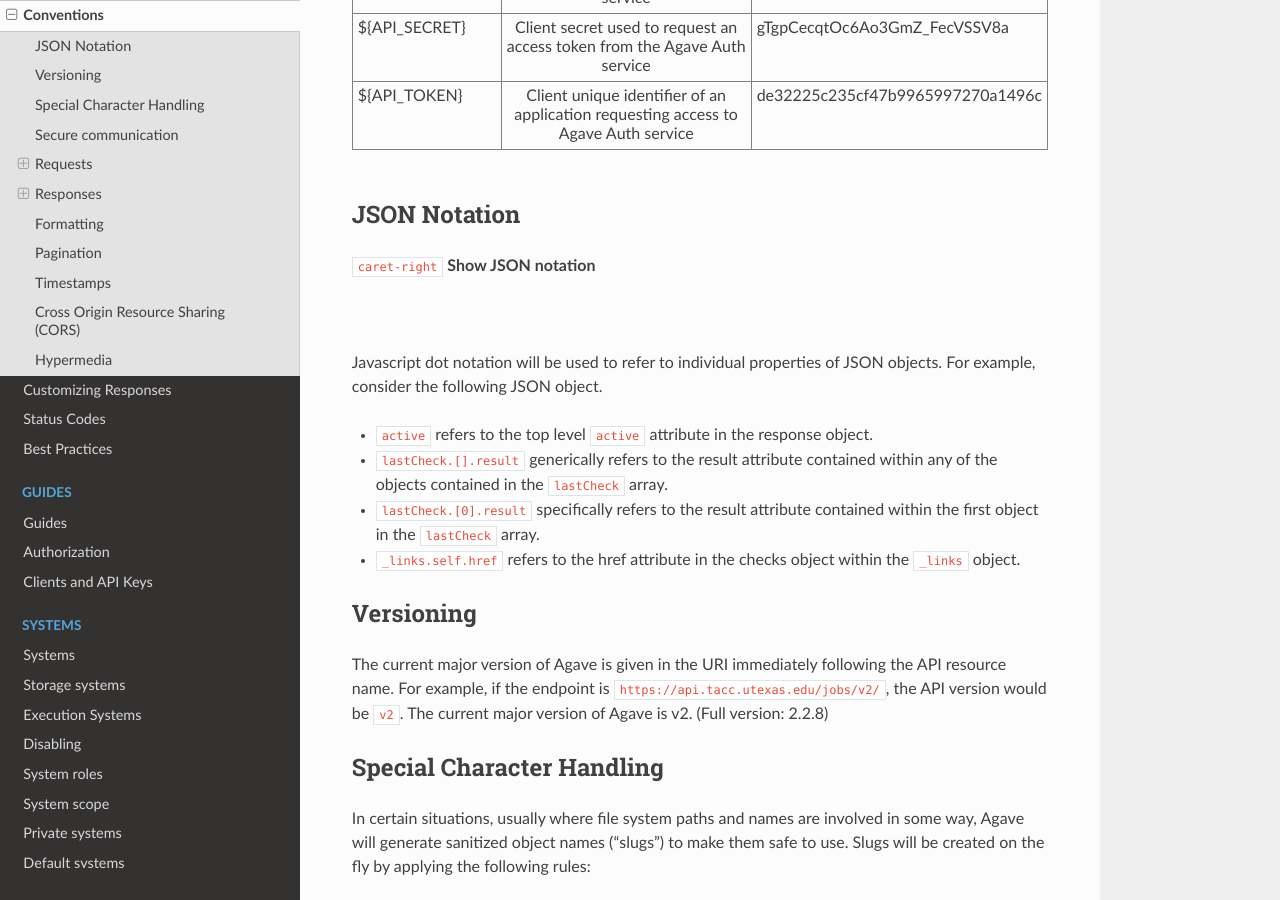
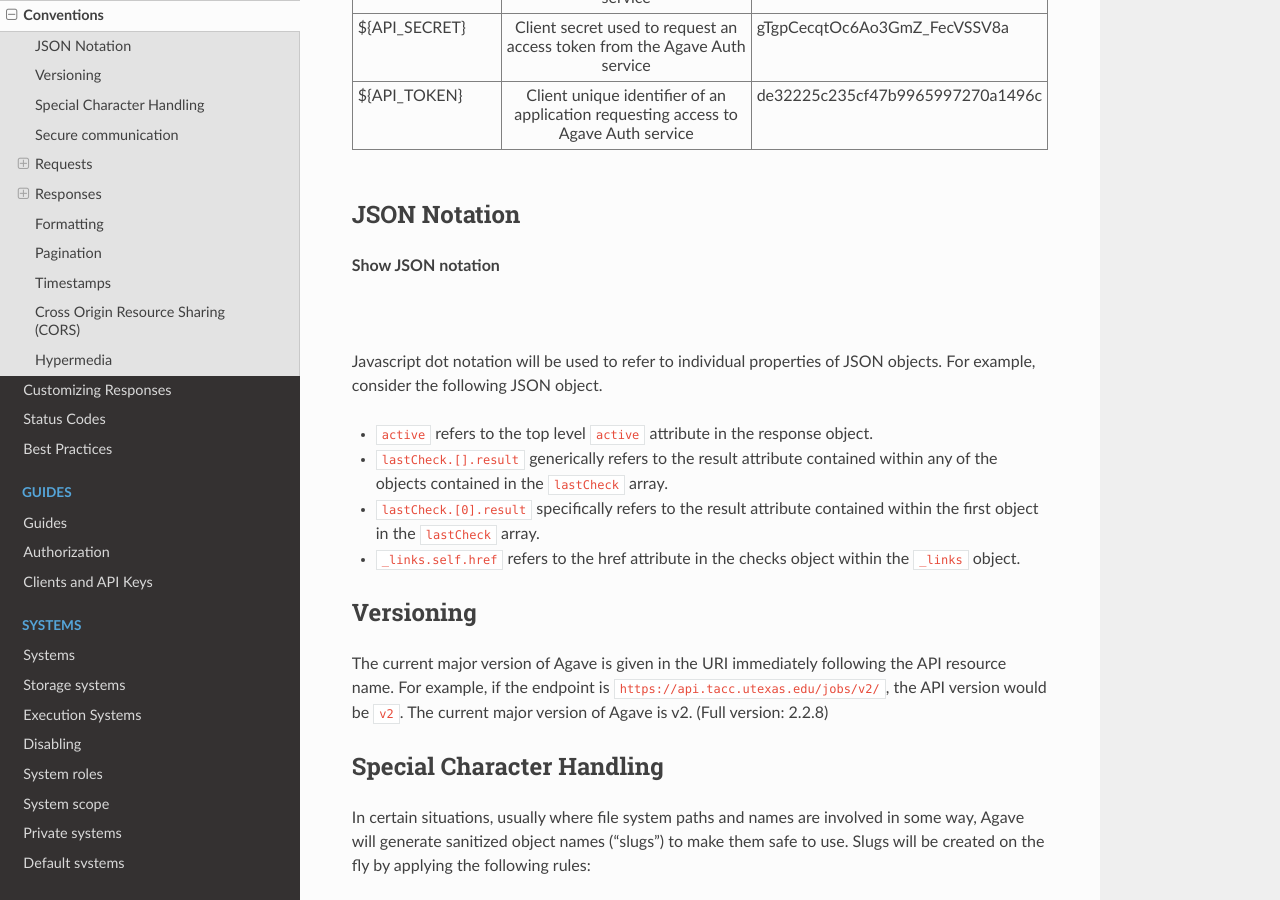
Before and after one commit to TACC-Cloud/agave-docs, a Sphinx documentation site: the page built from docs/agave/introduction/conventions.rst, in a window 1280 px wide and 900 px high, scrolled down 431 px. Built offline with Sphinx 7.4.7 and the Read the Docs theme 2.0.0, drawn with Linux system fonts in a browser that asks for light colours; cross-references to code outside the pages are shown as plain code.

Commit message:
Update conventions.rst

```diff
--- a/docs/agave/introduction/conventions.rst
+++ b/docs/agave/introduction/conventions.rst
@@ -52,7 +52,7 @@
 
    .. container:: header
 
-      :fa:`caret-right`
+
       **Show JSON notation**
 
    .. code-block:: json
```
